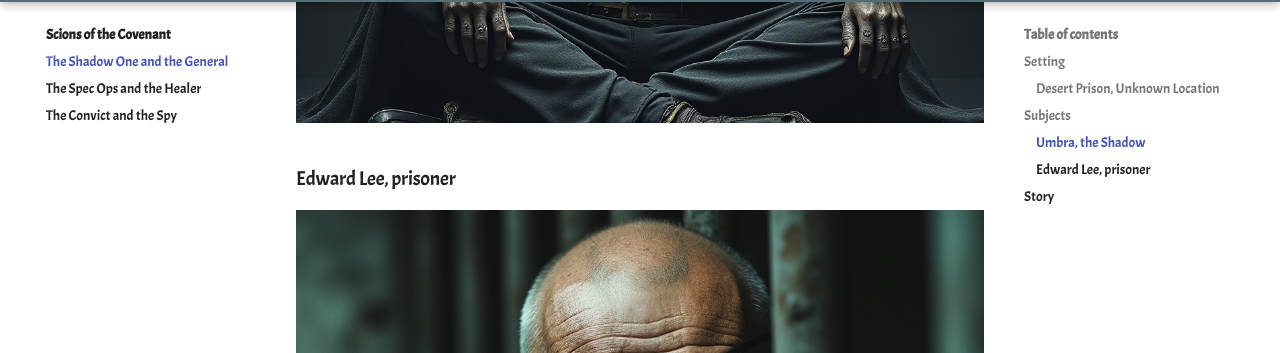
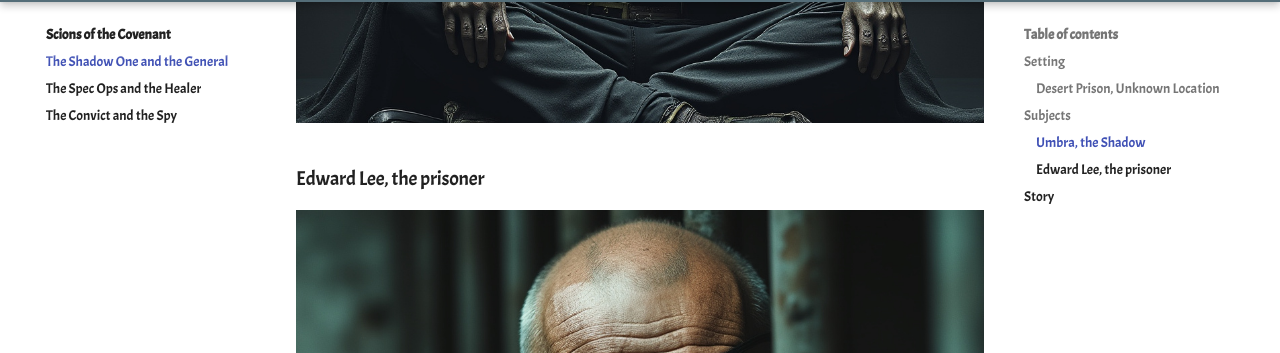
Before and after one commit to gamefreakcabe/solomons-arboretum, an MkDocs documentation site: the page built from docs/sotc/shadow-general.md, in a window 1280 px wide and 900 px high, scrolled down 1326 px. Shown: the part 94-447 px from the top of the window. Built offline with MkDocs 1.6.1 and Material for MkDocs 9.7.7, drawn with Linux system fonts in a browser that asks for light colours.

Commit message:
Update shadow-general.md

```diff
--- a/docs/sotc/shadow-general.md
+++ b/docs/sotc/shadow-general.md
@@ -12,7 +12,7 @@
 
 ![character lee](../images/CoS/shadow2.jpeg)
 
-### Edward Lee, prisoner
+### Edward Lee, the prisoner
 
 ![character lee](../images/CoS/lee1.jpeg)
 
```
